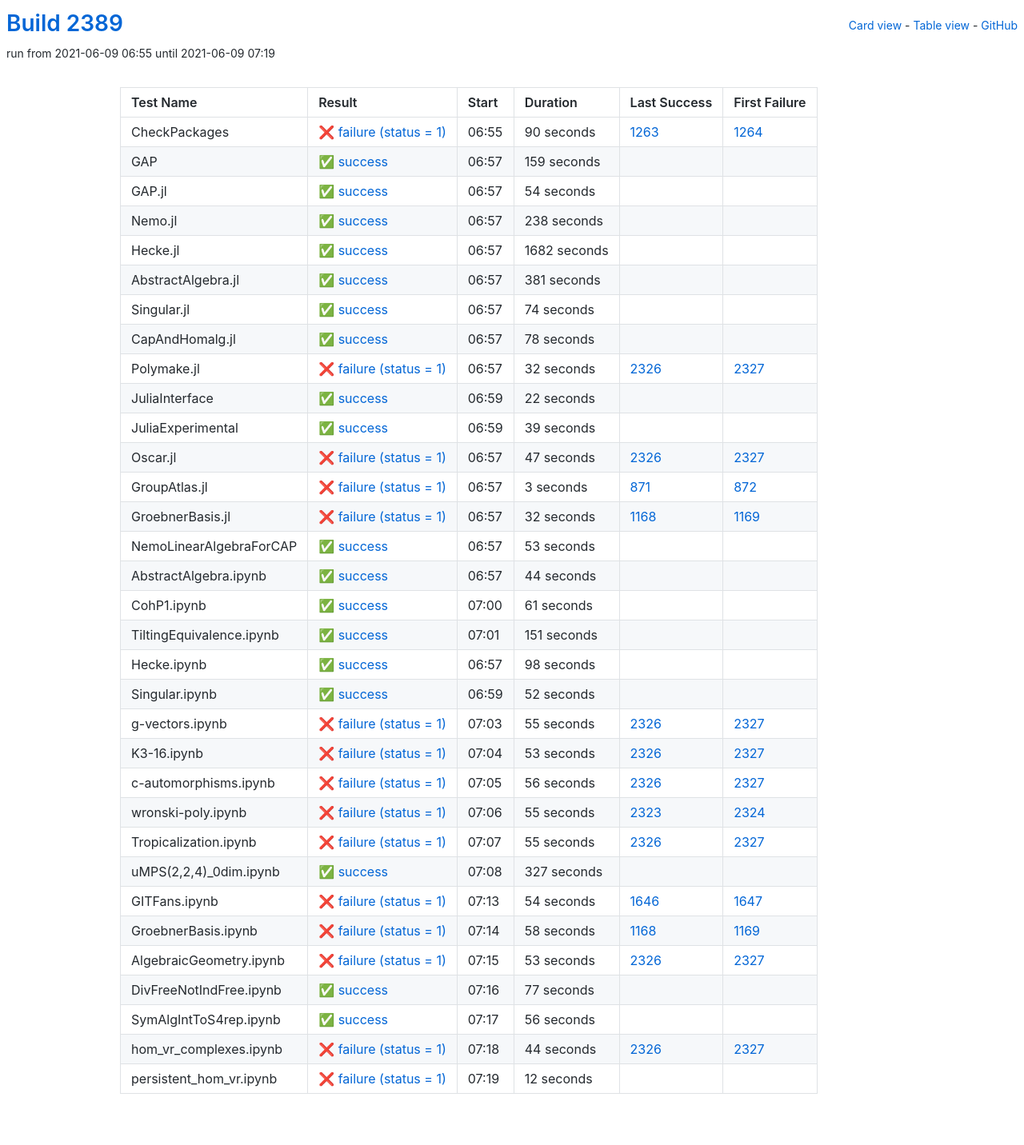
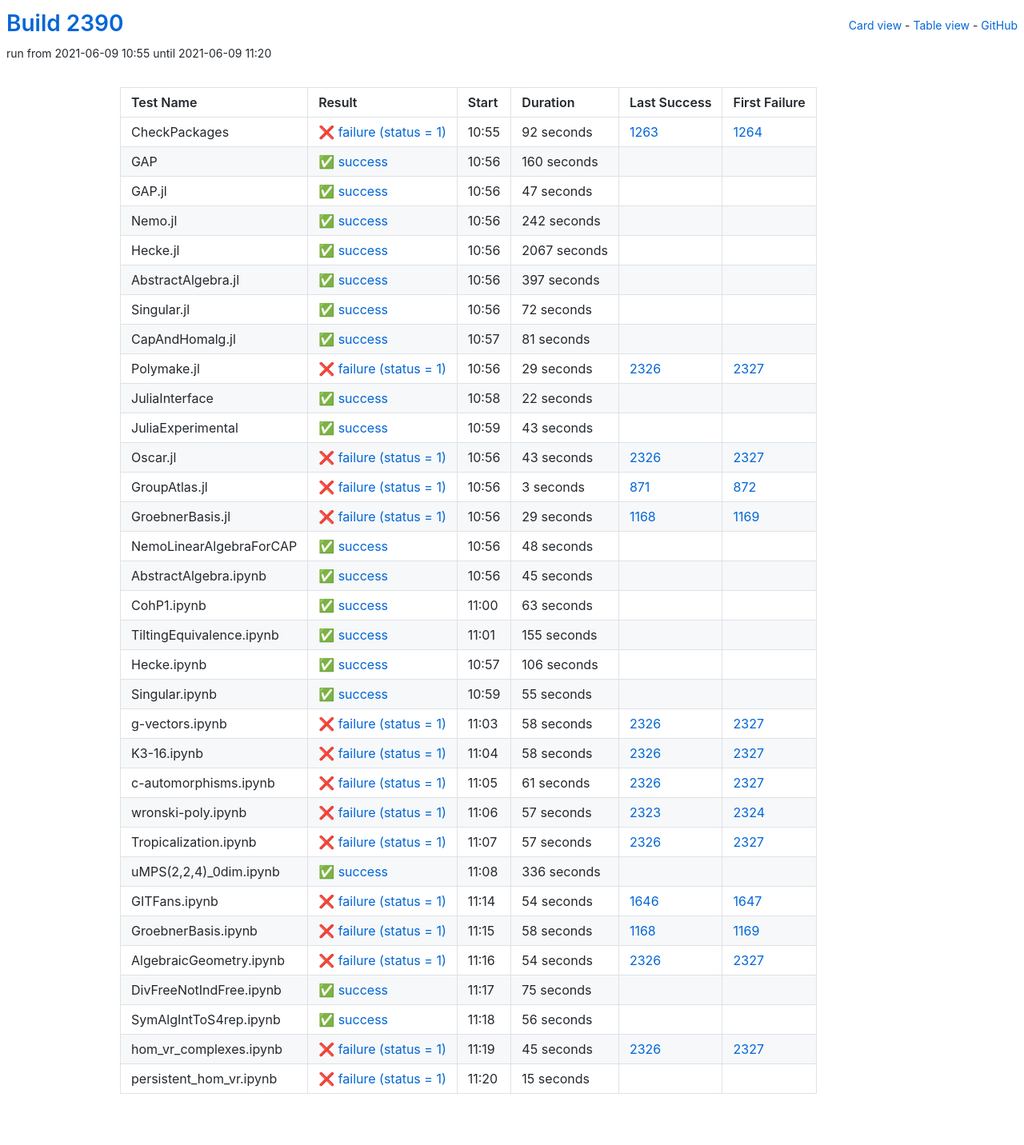
Before and after one commit to oscar-system/oscar-ci-status-stable, a Jekyll site: the page built from table.html, in a window 1280 px wide. Shown: the whole page at 80% size. Built offline with Jekyll 4.4.1, drawn with Linux system fonts in a browser that asks for light colours.

Commit message:
Build #2390

```diff
--- a/_data/ci.yml
+++ b/_data/ci.yml
@@ -1,6 +1,6 @@
 ---
-build: 2389
-build_url: https://oscarci.mathematik.uni-kl.de/job/oscar-stable/2389/
+build: 2390
+build_url: https://oscarci.mathematik.uni-kl.de/job/oscar-stable/2390/
 job: oscar-stable
 organization: oscar-system
 repo: oscar-ci-status-stable
@@ -8,116 +8,116 @@ repourl: https://github.com/oscar-system/oscar-ci-status-stable
 tests:
 - name: CheckPackages
   id: checkpackages
-  log: https://oscarci.mathematik.uni-kl.de/job/oscar-stable/2389/artifact/logs/build-2389/CheckPackages.log
-  start: 2021-06-09 06:55
+  log: https://oscarci.mathematik.uni-kl.de/job/oscar-stable/2390/artifact/logs/build-2390/CheckPackages.log
+  start: 2021-06-09 10:55
   success: false
   exitcode: 1
   status: failure
-  duration: 90
+  duration: 92
   last_success: 1263
   last_success_url: https://oscarci.mathematik.uni-kl.de/job/oscar-stable/1263/
   first_failure: 1264
   first_failure_url: https://oscarci.mathematik.uni-kl.de/job/oscar-stable/1264/
 - name: GAP
   id: gap
-  log: https://oscarci.mathematik.uni-kl.de/job/oscar-stable/2389/artifact/logs/build-2389/GAP.log
-  start: 2021-06-09 06:57
+  log: https://oscarci.mathematik.uni-kl.de/job/oscar-stable/2390/artifact/logs/build-2390/GAP.log
+  start: 2021-06-09 10:56
   success: true
   exitcode: 0
   status: success
-  duration: 159
+  duration: 160
   last_success: false
   last_success_url:
   first_failure: false
   first_failure_url:
 - name: GAP.jl
   id: gap-jl
-  log: https://oscarci.mathematik.uni-kl.de/job/oscar-stable/2389/artifact/logs/build-2389/GAP.jl.log
-  start: 2021-06-09 06:57
+  log: https://oscarci.mathematik.uni-kl.de/job/oscar-stable/2390/artifact/logs/build-2390/GAP.jl.log
+  start: 2021-06-09 10:56
   success: true
   exitcode: 0
   status: success
-  duration: 54
+  duration: 47
   last_success: false
   last_success_url:
   first_failure: false
   first_failure_url:
 - name: Nemo.jl
   id: nemo-jl
-  log: https://oscarci.mathematik.uni-kl.de/job/oscar-stable/2389/artifact/logs/build-2389/Nemo.jl.log
-  start: 2021-06-09 06:57
+  log: https://oscarci.mathematik.uni-kl.de/job/oscar-stable/2390/artifact/logs/build-2390/Nemo.jl.log
+  start: 2021-06-09 10:56
   success: true
   exitcode: 0
   status: success
-  duration: 238
+  duration: 242
   last_success: false
   last_success_url:
   first_failure: false
   first_failure_url:
 - name: Hecke.jl
   id: hecke-jl
-  log: https://oscarci.mathematik.uni-kl.de/job/oscar-stable/2389/artifact/logs/build-2389/Hecke.jl.log
-  start: 2021-06-09 06:57
+  log: https://oscarci.mathematik.uni-kl.de/job/oscar-stable/2390/artifact/logs/build-2390/Hecke.jl.log
+  start: 2021-06-09 10:56
   success: true
   exitcode: 0
   status: success
-  duration: 1682
+  duration: 2067
   last_success: false
   last_success_url:
   first_failure: false
   first_failure_url:
 - name: AbstractAlgebra.jl
   id: abstractalgebra-jl
-  log: https://oscarci.mathematik.uni-kl.de/job/oscar-stable/2389/artifact/logs/build-2389/AbstractAlgebra.jl.log
-  start: 2021-06-09 06:57
+  log: https://oscarci.mathematik.uni-kl.de/job/oscar-stable/2390/artifact/logs/build-2390/AbstractAlgebra.jl.log
+  start: 2021-06-09 10:56
   success: true
   exitcode: 0
   status: success
-  duration: 381
+  duration: 397
   last_success: false
   last_success_url:
   first_failure: false
   first_failure_url:
 - name: Singular.jl
   id: singular-jl
-  log: https://oscarci.mathematik.uni-kl.de/job/oscar-stable/2389/artifact/logs/build-2389/Singular.jl.log
-  start: 2021-06-09 06:57
+  log: https://oscarci.mathematik.uni-kl.de/job/oscar-stable/2390/artifact/logs/build-2390/Singular.jl.log
+  start: 2021-06-09 10:56
   success: true
   exitcode: 0
   status: success
-  duration: 74
+  duration: 72
   last_success: false
   last_success_url:
   first_failure: false
   first_failure_url:
 - name: CapAndHomalg.jl
   id: capandhomalg-jl
-  log: https://oscarci.mathematik.uni-kl.de/job/oscar-stable/2389/artifact/logs/build-2389/CapAndHomalg.jl.log
-  start: 2021-06-09 06:57
+  log: https://oscarci.mathematik.uni-kl.de/job/oscar-stable/2390/artifact/logs/build-2390/CapAndHomalg.jl.log
+  start: 2021-06-09 10:57
   success: true
   exitcode: 0
   status: success
-  duration: 78
+  duration: 81
   last_success: false
   last_success_url:
   first_failure: false
   first_failure_url:
 - name: Polymake.jl
   id: polymake-jl
-  log: https://oscarci.mathematik.uni-kl.de/job/oscar-stable/2389/artifact/logs/build-2389/Polymake.jl.log
-  start: 2021-06-09 06:57
+  log: https://oscarci.mathematik.uni-kl.de/job/oscar-stable/2390/artifact/logs/build-2390/Polymake.jl.log
+  start: 2021-06-09 10:56
   success: false
   exitcode: 1
   status: failure
-  duration: 32
+  duration: 29
   last_success: 2326
   last_success_url: https://oscarci.mathematik.uni-kl.de/job/oscar-stable/2326/
   first_failure: 2327
   first_failure_url: https://oscarci.mathematik.uni-kl.de/job/oscar-stable/2327/
 - name: JuliaInterface
   id: juliainterface
-  log: https://oscarci.mathematik.uni-kl.de/job/oscar-stable/2389/artifact/logs/build-2389/JuliaInterface.log
-  start: 2021-06-09 06:59
+  log: https://oscarci.mathematik.uni-kl.de/job/oscar-stable/2390/artifact/logs/build-2390/JuliaInterface.log
+  start: 2021-06-09 10:58
   success: true
   exitcode: 0
   status: success
@@ -128,32 +128,32 @@ tests:
   first_failure_url:
 - name: JuliaExperimental
   id: juliaexperimental
-  log: https://oscarci.mathematik.uni-kl.de/job/oscar-stable/2389/artifact/logs/build-2389/JuliaExperimental.log
-  start: 2021-06-09 06:59
+  log: https://oscarci.mathematik.uni-kl.de/job/oscar-stable/2390/artifact/logs/build-2390/JuliaExperimental.log
+  start: 2021-06-09 10:59
   success: true
   exitcode: 0
   status: success
-  duration: 39
+  duration: 43
   last_success: false
   last_success_url:
   first_failure: false
   first_failure_url:
 - name: Oscar.jl
   id: oscar-jl
-  log: https://oscarci.mathematik.uni-kl.de/job/oscar-stable/2389/artifact/logs/build-2389/Oscar.jl.log
-  start: 2021-06-09 06:57
+  log: https://oscarci.mathematik.uni-kl.de/job/oscar-stable/2390/artifact/logs/build-2390/Oscar.jl.log
+  start: 2021-06-09 10:56
   success: false
   exitcode: 1
   status: failure
-  duration: 47
+  duration: 43
   last_success: 2326
   last_success_url: https://oscarci.mathematik.uni-kl.de/job/oscar-stable/2326/
   first_failure: 2327
   first_failure_url: https://oscarci.mathematik.uni-kl.de/job/oscar-stable/2327/
 - name: GroupAtlas.jl
   id: groupatlas-jl
-  log: https://oscarci.mathematik.uni-kl.de/job/oscar-stable/2389/artifact/logs/build-2389/GroupAtlas.jl.log
-  start: 2021-06-09 06:57
+  log: https://oscarci.mathematik.uni-kl.de/job/oscar-stable/2390/artifact/logs/build-2390/GroupAtlas.jl.log
+  start: 2021-06-09 10:56
   success: false
   exitcode: 1
   status: failure
@@ -164,164 +164,164 @@ tests:
   first_failure_url: https://oscarci.mathematik.uni-kl.de/job/oscar-stable/872/
 - name: GroebnerBasis.jl
   id: groebnerbasis-jl
-  log: https://oscarci.mathematik.uni-kl.de/job/oscar-stable/2389/artifact/logs/build-2389/GroebnerBasis.jl.log
-  start: 2021-06-09 06:57
+  log: https://oscarci.mathematik.uni-kl.de/job/oscar-stable/2390/artifact/logs/build-2390/GroebnerBasis.jl.log
+  start: 2021-06-09 10:56
   success: false
   exitcode: 1
   status: failure
-  duration: 32
+  duration: 29
   last_success: 1168
   last_success_url: https://oscarci.mathematik.uni-kl.de/job/oscar-stable/1168/
   first_failure: 1169
   first_failure_url: https://oscarci.mathematik.uni-kl.de/job/oscar-stable/1169/
 - name: NemoLinearAlgebraForCAP
   id: nemolinearalgebraforcap
-  log: https://oscarci.mathematik.uni-kl.de/job/oscar-stable/2389/artifact/logs/build-2389/NemoLinearAlgebraForCAP.log
-  start: 2021-06-09 06:57
+  log: https://oscarci.mathematik.uni-kl.de/job/oscar-stable/2390/artifact/logs/build-2390/NemoLinearAlgebraForCAP.log
+  start: 2021-06-09 10:56
   success: true
   exitcode: 0
   status: success
-  duration: 53
+  duration: 48
   last_success: false
   last_success_url:
   first_failure: false
   first_failure_url:
 - name: AbstractAlgebra.ipynb
   id: abstractalgebra-ipynb
-  log: https://oscarci.mathematik.uni-kl.de/job/oscar-stable/2389/artifact/logs/build-2389/AbstractAlgebra.ipynb.log
-  start: 2021-06-09 06:57
+  log: https://oscarci.mathematik.uni-kl.de/job/oscar-stable/2390/artifact/logs/build-2390/AbstractAlgebra.ipynb.log
+  start: 2021-06-09 10:56
   success: true
   exitcode: 0
   status: success
-  duration: 44
+  duration: 45
   last_success: false
   last_success_url:
   first_failure: false
   first_failure_url:
 - name: CohP1.ipynb
   id: cohp1-ipynb
-  log: https://oscarci.mathematik.uni-kl.de/job/oscar-stable/2389/artifact/logs/build-2389/CohP1.ipynb.log
-  start: 2021-06-09 07:00
+  log: https://oscarci.mathematik.uni-kl.de/job/oscar-stable/2390/artifact/logs/build-2390/CohP1.ipynb.log
+  start: 2021-06-09 11:00
   success: true
   exitcode: 0
   status: success
-  duration: 61
+  duration: 63
   last_success: false
   last_success_url:
   first_failure: false
   first_failure_url:
 - name: TiltingEquivalence.ipynb
   id: tiltingequivalence-ipynb
-  log: https://oscarci.mathematik.uni-kl.de/job/oscar-stable/2389/artifact/logs/build-2389/TiltingEquivalence.ipynb.log
-  start: 2021-06-09 07:01
+  log: https://oscarci.mathematik.uni-kl.de/job/oscar-stable/2390/artifact/logs/build-2390/TiltingEquivalence.ipynb.log
+  start: 2021-06-09 11:01
   success: true
   exitcode: 0
   status: success
-  duration: 151
+  duration: 155
   last_success: false
   last_success_url:
   first_failure: false
   first_failure_url:
 - name: Hecke.ipynb
   id: hecke-ipynb
-  log: https://oscarci.mathematik.uni-kl.de/job/oscar-stable/2389/artifact/logs/build-2389/Hecke.ipynb.log
-  start: 2021-06-09 06:57
+  log: https://oscarci.mathematik.uni-kl.de/job/oscar-stable/2390/artifact/logs/build-2390/Hecke.ipynb.log
+  start: 2021-06-09 10:57
   success: true
   exitcode: 0
   status: success
-  duration: 98
+  duration: 106
   last_success: false
   last_success_url:
   first_failure: false
   first_failure_url:
 - name: Singular.ipynb
   id: singular-ipynb
-  log: https://oscarci.mathematik.uni-kl.de/job/oscar-stable/2389/artifact/logs/build-2389/Singular.ipynb.log
-  start: 2021-06-09 06:59
+  log: https://oscarci.mathematik.uni-kl.de/job/oscar-stable/2390/artifact/logs/build-2390/Singular.ipynb.log
+  start: 2021-06-09 10:59
   success: true
   exitcode: 0
   status: success
-  duration: 52
+  duration: 55
   last_success: false
   last_success_url:
   first_failure: false
   first_failure_url:
 - name: g-vectors.ipynb
   id: g-vectors-ipynb
-  log: https://oscarci.mathematik.uni-kl.de/job/oscar-stable/2389/artifact/logs/build-2389/g-vectors.ipynb.log
-  start: 2021-06-09 07:03
+  log: https://oscarci.mathematik.uni-kl.de/job/oscar-stable/2390/artifact/logs/build-2390/g-vectors.ipynb.log
+  start: 2021-06-09 11:03
   success: false
   exitcode: 1
   status: failure
-  duration: 55
+  duration: 58
   last_success: 2326
   last_success_url: https://oscarci.mathematik.uni-kl.de/job/oscar-stable/2326/
   first_failure: 2327
   first_failure_url: https://oscarci.mathematik.uni-kl.de/job/oscar-stable/2327/
 - name: K3-16.ipynb
   id: k3-16-ipynb
-  log: https://oscarci.mathematik.uni-kl.de/job/oscar-stable/2389/artifact/logs/build-2389/K3-16.ipynb.log
-  start: 2021-06-09 07:04
+  log: https://oscarci.mathematik.uni-kl.de/job/oscar-stable/2390/artifact/logs/build-2390/K3-16.ipynb.log
+  start: 2021-06-09 11:04
   success: false
   exitcode: 1
   status: failure
-  duration: 53
+  duration: 58
   last_success: 2326
   last_success_url: https://oscarci.mathematik.uni-kl.de/job/oscar-stable/2326/
   first_failure: 2327
   first_failure_url: https://oscarci.mathematik.uni-kl.de/job/oscar-stable/2327/
 - name: c-automorphisms.ipynb
   id: c-automorphisms-ipynb
-  log: https://oscarci.mathematik.uni-kl.de/job/oscar-stable/2389/artifact/logs/build-2389/c-automorphisms.ipynb.log
-  start: 2021-06-09 07:05
+  log: https://oscarci.mathematik.uni-kl.de/job/oscar-stable/2390/artifact/logs/build-2390/c-automorphisms.ipynb.log
+  start: 2021-06-09 11:05
   success: false
   exitcode: 1
   status: failure
-  duration: 56
+  duration: 61
   last_success: 2326
   last_success_url: https://oscarci.mathematik.uni-kl.de/job/oscar-stable/2326/
   first_failure: 2327
   first_failure_url: https://oscarci.mathematik.uni-kl.de/job/oscar-stable/2327/
 - name: wronski-poly.ipynb
   id: wronski-poly-ipynb
-  log: https://oscarci.mathematik.uni-kl.de/job/oscar-stable/2389/artifact/logs/build-2389/wronski-poly.ipynb.log
-  start: 2021-06-09 07:06
+  log: https://oscarci.mathematik.uni-kl.de/job/oscar-stable/2390/artifact/logs/build-2390/wronski-poly.ipynb.log
+  start: 2021-06-09 11:06
   success: false
   exitcode: 1
   status: failure
-  duration: 55
+  duration: 57
   last_success: 2323
   last_success_url: https://oscarci.mathematik.uni-kl.de/job/oscar-stable/2323/
   first_failure: 2324
   first_failure_url: https://oscarci.mathematik.uni-kl.de/job/oscar-stable/2324/
 - name: Tropicalization.ipynb
   id: tropicalization-ipynb
-  log: https://oscarci.mathematik.uni-kl.de/job/oscar-stable/2389/artifact/logs/build-2389/Tropicalization.ipynb.log
-  start: 2021-06-09 07:07
+  log: https://oscarci.mathematik.uni-kl.de/job/oscar-stable/2390/artifact/logs/build-2390/Tropicalization.ipynb.log
+  start: 2021-06-09 11:07
   success: false
   exitcode: 1
   status: failure
-  duration: 55
+  duration: 57
   last_success: 2326
   last_success_url: https://oscarci.mathematik.uni-kl.de/job/oscar-stable/2326/
   first_failure: 2327
   first_failure_url: https://oscarci.mathematik.uni-kl.de/job/oscar-stable/2327/
 - name: uMPS(2,2,4)_0dim.ipynb
   id: umps-2-2-4-0dim-ipynb
-  log: https://oscarci.mathematik.uni-kl.de/job/oscar-stable/2389/artifact/logs/build-2389/uMPS-2-2-4-_0dim.ipynb.log
-  start: 2021-06-09 07:08
+  log: https://oscarci.mathematik.uni-kl.de/job/oscar-stable/2390/artifact/logs/build-2390/uMPS-2-2-4-_0dim.ipynb.log
+  start: 2021-06-09 11:08
   success: true
   exitcode: 0
   status: success
-  duration: 327
+  duration: 336
   last_success: false
   last_success_url:
   first_failure: false
   first_failure_url:
 - name: GITFans.ipynb
   id: gitfans-ipynb
-  log: https://oscarci.mathematik.uni-kl.de/job/oscar-stable/2389/artifact/logs/build-2389/GITFans.ipynb.log
-  start: 2021-06-09 07:13
+  log: https://oscarci.mathematik.uni-kl.de/job/oscar-stable/2390/artifact/logs/build-2390/GITFans.ipynb.log
+  start: 2021-06-09 11:14
   success: false
   exitcode: 1
   status: failure
@@ -332,8 +332,8 @@ tests:
   first_failure_url: https://oscarci.mathematik.uni-kl.de/job/oscar-stable/1647/
 - name: GroebnerBasis.ipynb
   id: groebnerbasis-ipynb
-  log: https://oscarci.mathematik.uni-kl.de/job/oscar-stable/2389/artifact/logs/build-2389/GroebnerBasis.ipynb.log
-  start: 2021-06-09 07:14
+  log: https://oscarci.mathematik.uni-kl.de/job/oscar-stable/2390/artifact/logs/build-2390/GroebnerBasis.ipynb.log
+  start: 2021-06-09 11:15
   success: false
   exitcode: 1
   status: failure
@@ -344,32 +344,32 @@ tests:
   first_failure_url: https://oscarci.mathematik.uni-kl.de/job/oscar-stable/1169/
 - name: AlgebraicGeometry.ipynb
   id: algebraicgeometry-ipynb
-  log: https://oscarci.mathematik.uni-kl.de/job/oscar-stable/2389/artifact/logs/build-2389/AlgebraicGeometry.ipynb.log
-  start: 2021-06-09 07:15
+  log: https://oscarci.mathematik.uni-kl.de/job/oscar-stable/2390/artifact/logs/build-2390/AlgebraicGeometry.ipynb.log
+  start: 2021-06-09 11:16
   success: false
   exitcode: 1
   status: failure
-  duration: 53
+  duration: 54
   last_success: 2326
   last_success_url: https://oscarci.mathematik.uni-kl.de/job/oscar-stable/2326/
   first_failure: 2327
   first_failure_url: https://oscarci.mathematik.uni-kl.de/job/oscar-stable/2327/
 - name: DivFreeNotIndFree.ipynb
   id: divfreenotindfree-ipynb
-  log: https://oscarci.mathematik.uni-kl.de/job/oscar-stable/2389/artifact/logs/build-2389/DivFreeNotIndFree.ipynb.log
-  start: 2021-06-09 07:16
+  log: https://oscarci.mathematik.uni-kl.de/job/oscar-stable/2390/artifact/logs/build-2390/DivFreeNotIndFree.ipynb.log
+  start: 2021-06-09 11:17
   success: true
   exitcode: 0
   status: success
-  duration: 77
+  duration: 75
   last_success: false
   last_success_url:
   first_failure: false
   first_failure_url:
 - name: SymAlgIntToS4rep.ipynb
   id: symalginttos4rep-ipynb
-  log: https://oscarci.mathematik.uni-kl.de/job/oscar-stable/2389/artifact/logs/build-2389/SymAlgIntToS4rep.ipynb.log
-  start: 2021-06-09 07:17
+  log: https://oscarci.mathematik.uni-kl.de/job/oscar-stable/2390/artifact/logs/build-2390/SymAlgIntToS4rep.ipynb.log
+  start: 2021-06-09 11:18
   success: true
   exitcode: 0
   status: success
@@ -380,24 +380,24 @@ tests:
   first_failure_url:
 - name: hom_vr_complexes.ipynb
   id: hom-vr-complexes-ipynb
-  log: https://oscarci.mathematik.uni-kl.de/job/oscar-stable/2389/artifact/logs/build-2389/hom_vr_complexes.ipynb.log
-  start: 2021-06-09 07:18
+  log: https://oscarci.mathematik.uni-kl.de/job/oscar-stable/2390/artifact/logs/build-2390/hom_vr_complexes.ipynb.log
+  start: 2021-06-09 11:19
   success: false
   exitcode: 1
   status: failure
-  duration: 44
+  duration: 45
   last_success: 2326
   last_success_url: https://oscarci.mathematik.uni-kl.de/job/oscar-stable/2326/
   first_failure: 2327
   first_failure_url: https://oscarci.mathematik.uni-kl.de/job/oscar-stable/2327/
 - name: persistent_hom_vr.ipynb
   id: persistent-hom-vr-ipynb
-  log: https://oscarci.mathematik.uni-kl.de/job/oscar-stable/2389/artifact/logs/build-2389/persistent_hom_vr.ipynb.log
-  start: 2021-06-09 07:19
+  log: https://oscarci.mathematik.uni-kl.de/job/oscar-stable/2390/artifact/logs/build-2390/persistent_hom_vr.ipynb.log
+  start: 2021-06-09 11:20
   success: false
   exitcode: 1
   status: failure
-  duration: 12
+  duration: 15
   last_success: false
   last_success_url:
   first_failure: false
```
Also changed, not shown: README.md.
